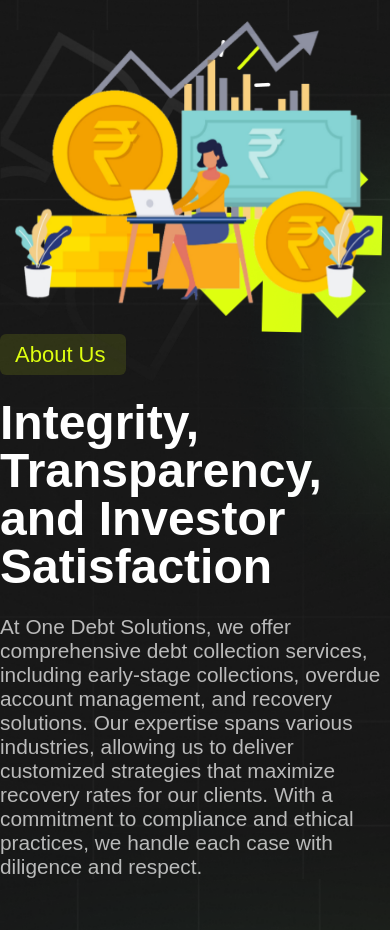
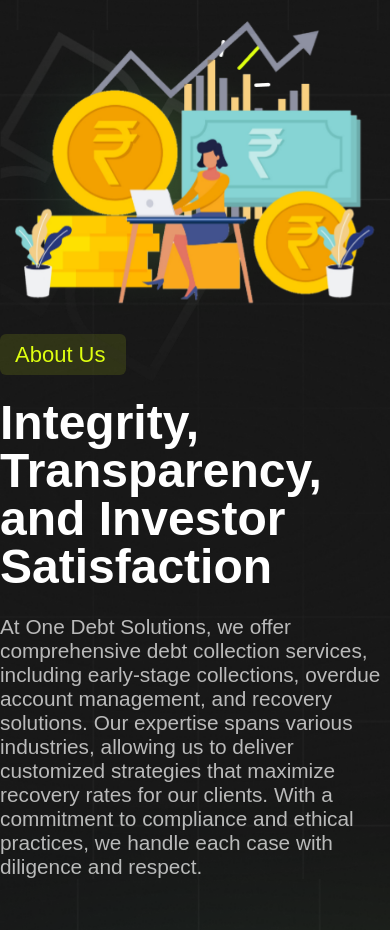
Before and after one commit to abhishekdasz/OneDebtSolutions, a Next.js app: page / in a window 390 px wide. Shown: the part 800-1730 px from the top of the page. Built offline with nearby package versions, Linux system fonts and the light colour scheme.

Commit message:
added mobile resopsiveness for aboutSection

```diff
--- a/src/app/page.module.scss
+++ b/src/app/page.module.scss
@@ -555,7 +555,15 @@
         }
         .rotateShape
         {
-          right: 10px;
+          display: none;
+        }
+      }
+      .blurBg
+      {
+        left: 0;
+        img
+        {
+          height: 300px;
         }
       }
       .leftAbout,
```
